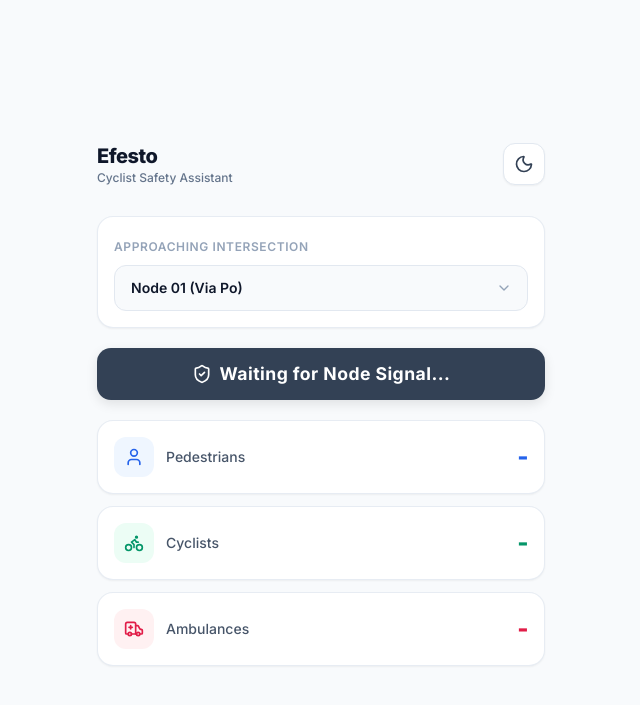
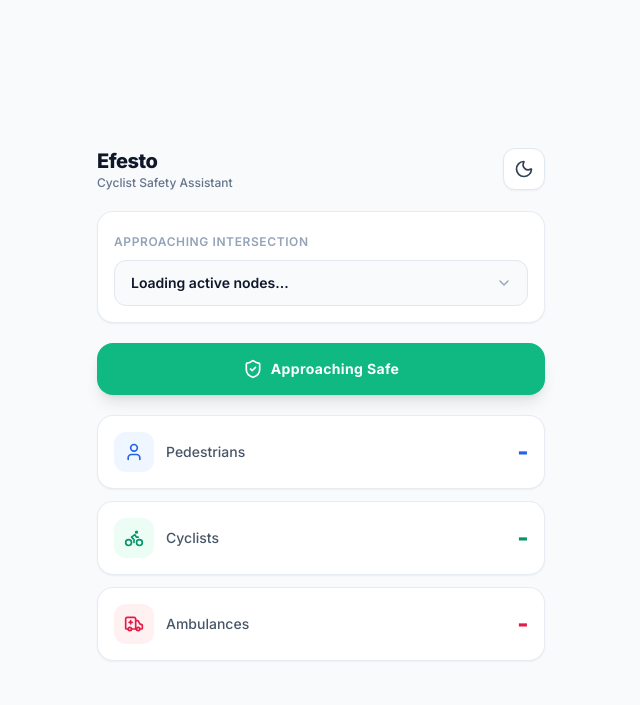
Before and after one commit to Mic-Hub-ux/HackTurin_2026, a Flask app: page /cyclist in a window 1280 px wide. Shown: the top 705 px of the page, without its empty margins (319-959 px from the left). Run offline with Flask 3, Linux system fonts and the light colour scheme; data that the repository does not hold is empty; some libraries are stand-ins or nearby versions.

Commit message:
anti mog commit v5

```diff
--- a/src/server/templates/cyclist.html
+++ b/src/server/templates/cyclist.html
@@ -14,7 +14,6 @@
     </script>
     <link href="https://fonts.googleapis.com/css2?family=Inter:wght@300;400;500;600;700;800&display=swap" rel="stylesheet">
     <script src="https://unpkg.com/lucide@latest"></script>
-    <link rel="stylesheet" href="{{ url_for('static', filename='cyclist.css') }}">
 </head>
 <body class="h-full bg-slate-50 dark:bg-black text-slate-900 dark:text-white font-sans flex flex-col items-center justify-start p-4 transition-colors duration-300">
 
@@ -31,15 +30,12 @@
             </button>
         </header>
 
-        <!-- Node Selector Box -->
+        <!-- Fully Dynamic Node Selector Box -->
         <div class="bg-white dark:bg-zinc-900/80 backdrop-blur-xl p-4 rounded-2xl border border-slate-200/80 dark:border-zinc-800 shadow-sm space-y-2">
             <label for="nodeSelect" class="text-xs font-semibold uppercase tracking-wider text-slate-400 dark:text-zinc-500">Approaching Intersection</label>
             <div class="relative">
                 <select id="nodeSelect" class="w-full py-3 px-4 bg-slate-50 dark:bg-zinc-800/80 border border-slate-200 dark:border-zinc-700 rounded-xl text-sm font-semibold appearance-none focus:outline-none focus:ring-2 focus:ring-blue-500 transition-all">
-                    <option value="node_01">Node 01 (Via Po)</option>
-                    <option value="node_02">Node 02 (Via Roma)</option>
-                    <option value="node_03">Node 03 (Corso Vittorio)</option>
-                    <option value="node_04">Node 04 (Piazza Castello)</option>
+                    <option value="">Loading active nodes...</option>
                 </select>
                 <span class="absolute inset-y-0 right-0 pr-4 flex items-center pointer-events-none text-slate-400">
                     <i data-lucide="chevron-down" class="w-4 h-4"></i>
@@ -109,44 +105,61 @@
             lucide.createIcons();
         });
 
+        // Dynamically populate dropdown only if node count changes, preserving user selection
+        function updateNodesList(nodesData) {
+            const currentSelected = nodeSelect.value;
+
+            if (nodeSelect.options.length !== nodesData.length) {
+                nodeSelect.innerHTML = '';
+                nodesData.forEach(node => {
+                    const opt = document.createElement('option');
+                    opt.value = node.node_id;
+                    opt.textContent = `Node ${node.node_id.replace('node_', '')}`;
+                    nodeSelect.appendChild(opt);
+                });
+
+                if (currentSelected && nodesData.some(n => n.node_id === currentSelected)) {
+                    nodeSelect.value = currentSelected;
+                } else if (nodesData.length > 0) {
+                    nodeSelect.value = nodesData[0].node_id;
+                }
+            }
+        }
+
         function fetchNodeData() {
-            const selectedNode = nodeSelect.value;
+            fetch('/api/traffic')
+                .then(res => res.json())
+                .then(data => {
+                    if (!data || data.length === 0) return;
 
-            fetch(`/api/traffic/${selectedNode}`)
-                .then(res => {
-                    if (!res.ok) throw new Error("Unavailable");
-                    return res.json();
-                })
-                .then(data => {
-                    const counts = data.counts;
+                    // Update dropdown list dynamically from backend
+                    updateNodesList(data);
+
+                    const selectedNodeId = nodeSelect.value || data[0].node_id;
+                    const currentNode = data.find(n => n.node_id === selectedNodeId) || data[0];
+
+                    if (currentNode && currentNode.counts) {
+                        const counts = currentNode.counts;
                         valPedestrians.textContent = counts.pedestrians;
                         valCyclists.textContent = counts.cyclists;
                         valAmbulances.textContent = counts.ambulances;
 
-                    // Gestione forzata del colore del banner
+                        // Force background colors reliably
                         if (counts.ambulances > 0) {
-                        alertBanner.className = "p-4 rounded-2xl text-center font-bold text-sm tracking-wide shadow-lg transition-all duration-300 bg-rose-600 text-white flex items-center justify-center gap-2 animate-pulse";
                             alertBanner.style.setProperty('background-color', '#e11d48', 'important');
                             alertText.textContent = "WARNING: Ambulance Approaching!";
-                    } else if (counts.pedestrians > 12) {
-                        alertBanner.className = "p-4 rounded-2xl text-center font-bold text-sm tracking-wide shadow-lg transition-all duration-300 bg-amber-500 text-white flex items-center justify-center gap-2";
+                        } else if (counts.pedestrians > 15) {
                             alertBanner.style.setProperty('background-color', '#f59e0b', 'important');
                             alertText.textContent = "Caution: High Pedestrian Density";
                         } else {
-                        alertBanner.className = "p-4 rounded-2xl text-center font-bold text-sm tracking-wide shadow-lg transition-all duration-300 bg-emerald-600 text-white flex items-center justify-center gap-2";
                             alertBanner.style.setProperty('background-color', '#10b981', 'important');
                             alertText.textContent = "Intersection Clear & Safe";
                         }
+                    }
                 })
-                .catch(() => {
-                    alertBanner.className = "p-4 rounded-2xl text-center font-bold text-sm tracking-wide shadow-lg transition-all duration-300 bg-slate-700 text-slate-200 flex items-center justify-center gap-2";
-                    alertBanner.style.setProperty('background-color', '#334155', 'important');
-                    alertText.textContent = "Waiting for Node Signal...";
-                    valPedestrians.textContent = "-";
-                    valCyclists.textContent = "-";
-                    valAmbulances.textContent = "-";
-                });
+                .catch(err => console.error('Error fetching cyclist data:', err));
         }
+
         setInterval(fetchNodeData, 1500);
         nodeSelect.addEventListener('change', fetchNodeData);
         fetchNodeData();
```
Lines whose indentation alone changed are shown as unchanged.
